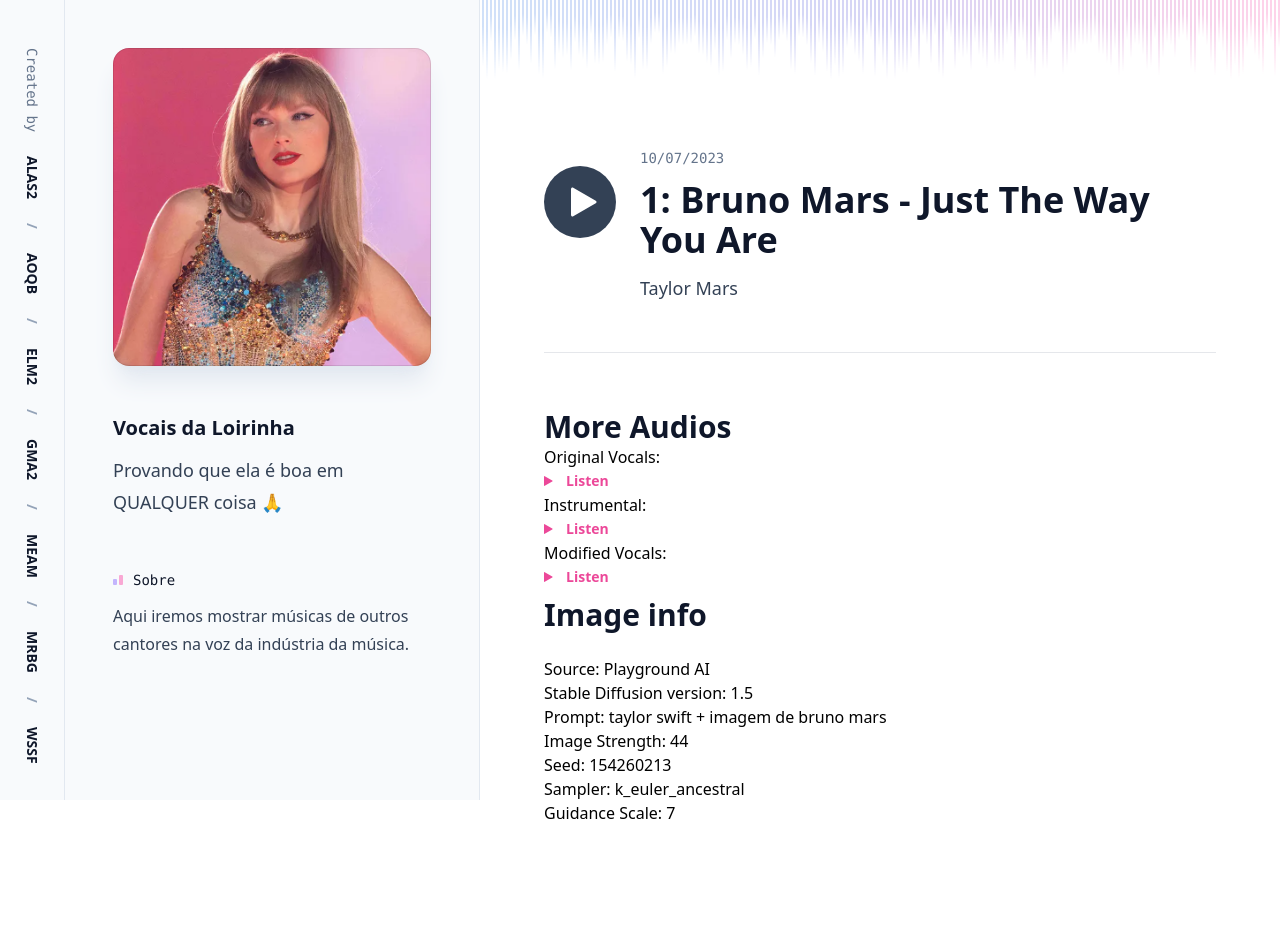
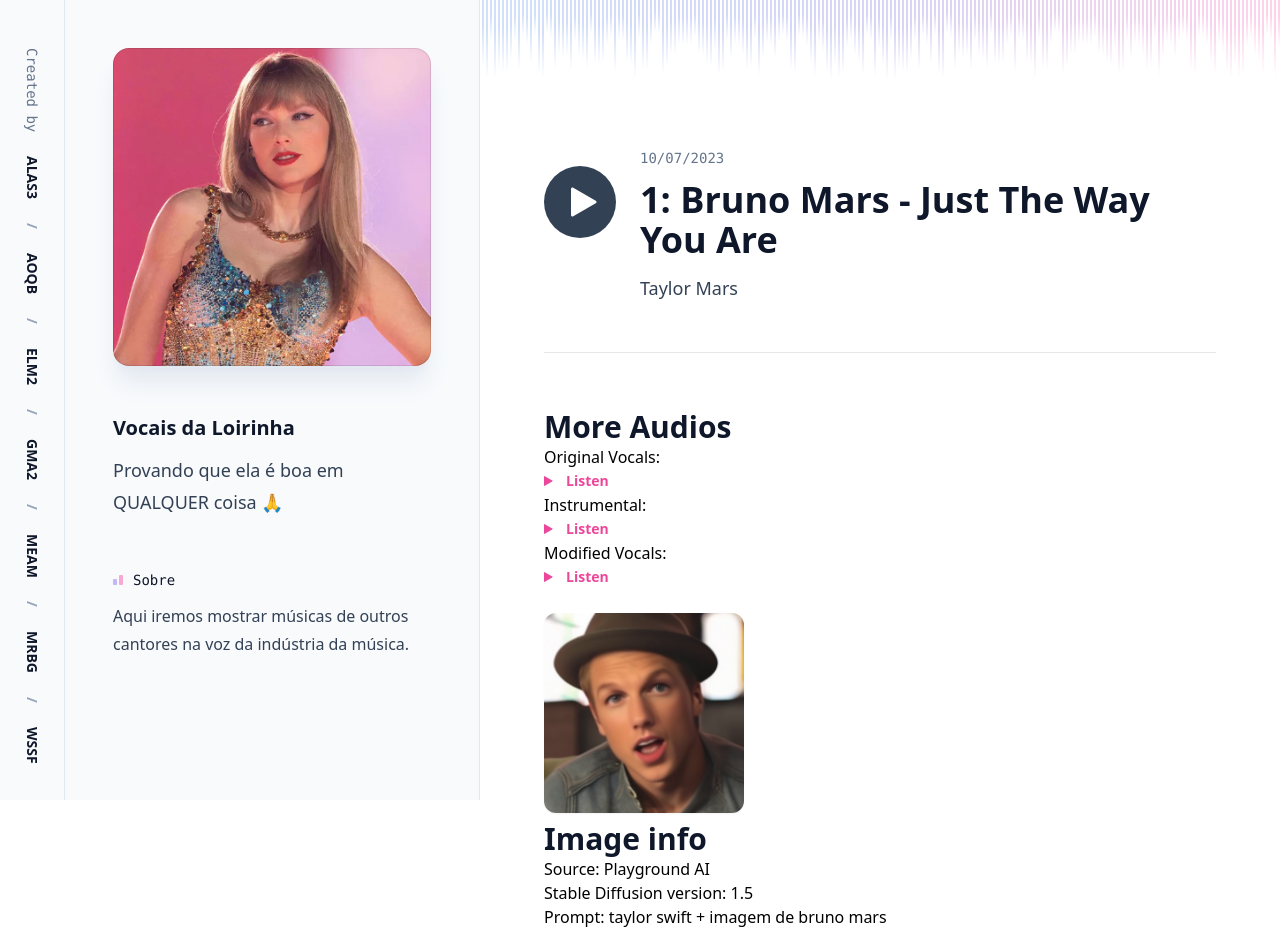
Before and after one commit to guimorone/criatividade-computacional, a Next.js app in the folder frontend/: page /1 in a window 1280 px wide. Shown: the top 933 px of the page. Built offline with nearby package versions, Linux system fonts and the light colour scheme; a web font is replaced by a local one.

Commit message:
add image to details and fix hosts

```diff
--- a/frontend/src/components/Layout.jsx
+++ b/frontend/src/components/Layout.jsx
@@ -156,7 +156,7 @@ function AboutSection(props) {
 }
 
 export function Layout({ children }) {
-  let hosts = ['ALAS2', 'AOQB', 'ELM2', 'GMA2', 'MEAM', 'MRBG', 'WSSF']
+  let hosts = ['ALAS3', 'AOQB', 'ELM2', 'GMA2', 'MEAM', 'MRBG', 'WSSF']
 
   return (
     <>
--- a/frontend/src/pages/[episode].jsx
+++ b/frontend/src/pages/[episode].jsx
@@ -88,8 +88,13 @@ export default function Episode({ episode }) {
             <ListenButton episode={episode} audio_filename="instrumental"/>
             <p>Modified Vocals:</p>
             <ListenButton episode={episode} audio_filename="modified"/>
+            <br/>
+
+            <div >
+              <img src={`/images/${episode.id}.png`} className="rounded-md shadow-sm sm:rounded-lg lg:rounded-xl" style={{ "height": "200px", width:"200px"}} />
+            </div>
+
             <h2 className="mt-2 text-3xl font-bold text-slate-900">Image info</h2>
-            <br/>
             <p>Source: {episode.content.source}</p>
             <p>Stable Diffusion version: {episode.content.stable_diffusion_version}</p>
             <p>Prompt: {episode.content.prompt}</p>
```
